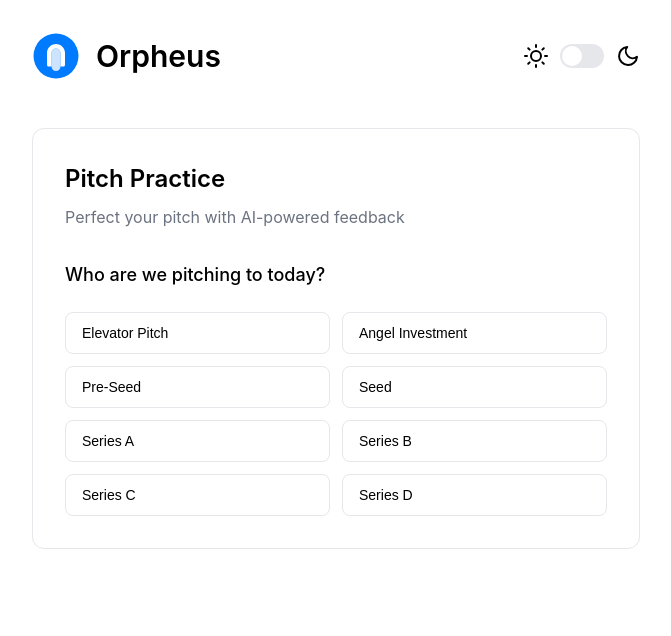
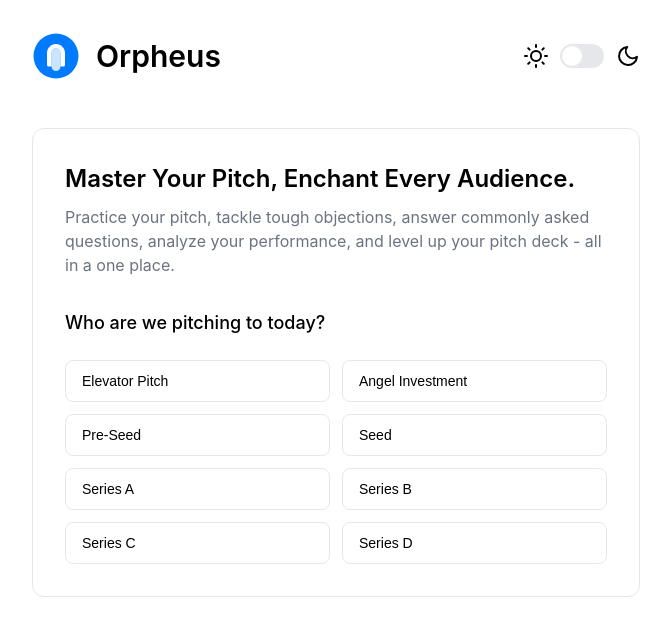
Before and after one commit to RobLingham/orpheus, a Flask app: page / in a window 1280 px wide. Shown: the top 636 px of the page, without its empty margins (304-975 px from the left). Run offline with Flask 3, Linux system fonts and the light colour scheme; some libraries are stand-ins or nearby versions.

Commit message:
Agent query: Please check if: 1. The new header "Master Your Pitch, Enchant Every Audience" is visible 2. The new description about practicing pitch and tackling objections is visible 3. There are no console errors when using the recording features

```diff
--- a/templates/index.html
+++ b/templates/index.html
@@ -26,8 +26,8 @@
 
         <main class="main-card">
             <div class="card-header">
-                <h2>Pitch Practice</h2>
-                <p class="subtitle">Perfect your pitch with AI-powered feedback</p>
+                <h2>Master Your Pitch, Enchant Every Audience.</h2>
+                <p class="subtitle">Practice your pitch, tackle tough objections, answer commonly asked questions, analyze your performance, and level up your pitch deck - all in a one place.</p>
             </div>
 
             <div id="stageSelection" class="step-container">
```
